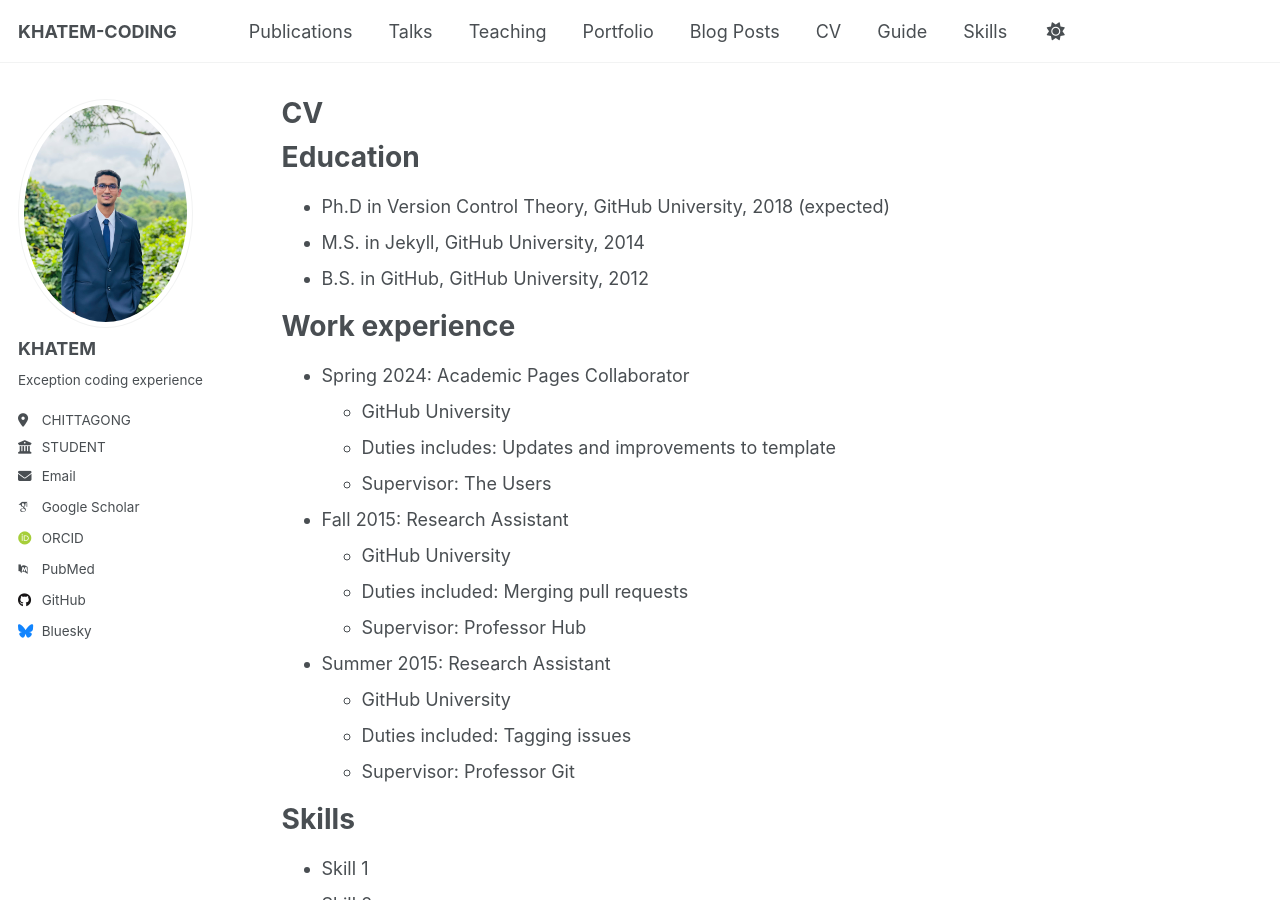
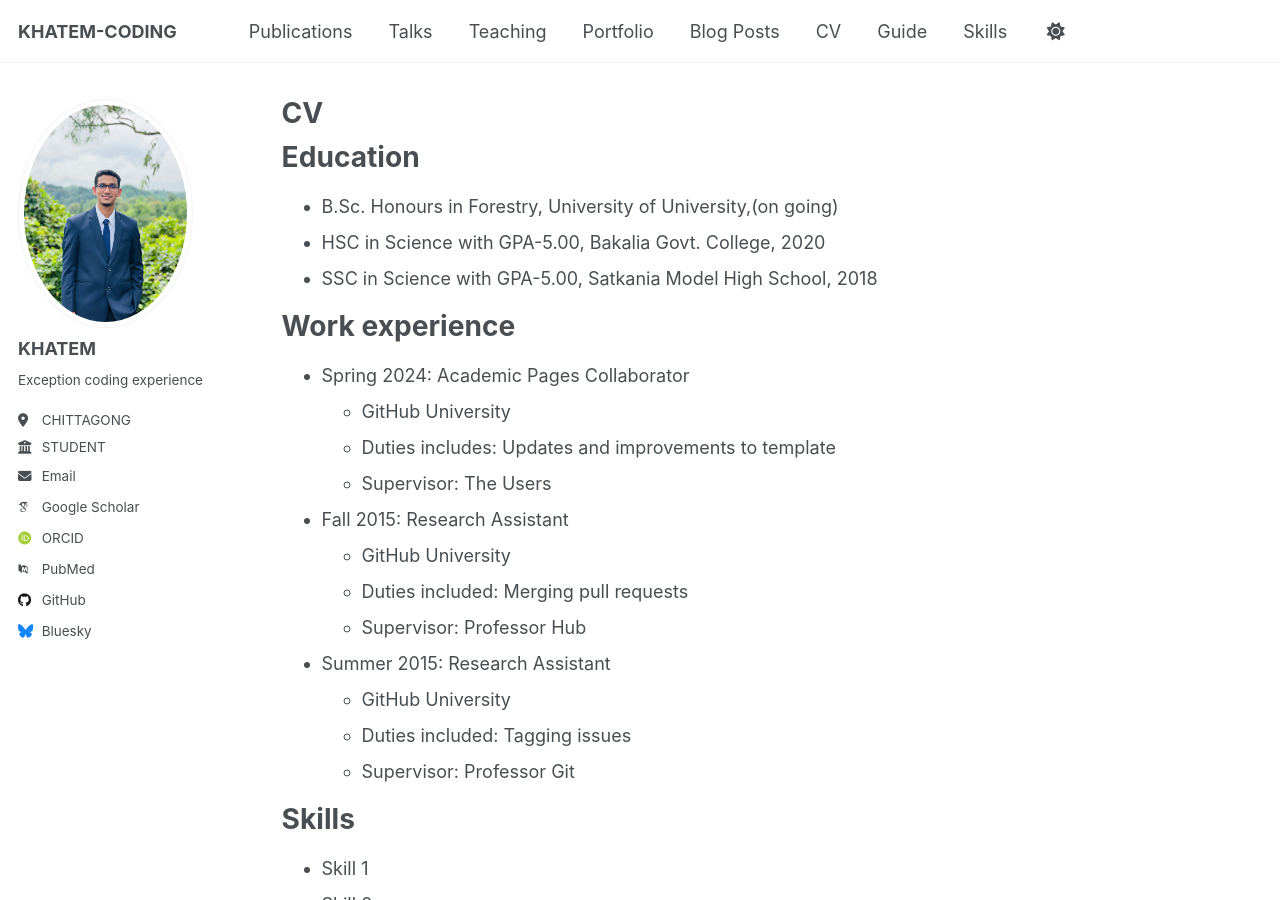
Before and after one commit to jafiruddinkhatem/jafiruddinkhatem.github.io, a Jekyll site: the page built from _pages/cv.md, in a window 1280 px wide and 900 px high. Built offline with Jekyll 4.4.1, drawn with Linux system fonts in a browser that asks for light colours; some web fonts are replaced; a script that is not in the unit is left out.

Commit message:
education added

```diff
--- a/_pages/cv.md
+++ b/_pages/cv.md
@@ -11,9 +11,9 @@ redirect_from:
 
 Education
 ======
-* Ph.D in Version Control Theory, GitHub University, 2018 (expected)
-* M.S. in Jekyll, GitHub University, 2014
-* B.S. in GitHub, GitHub University, 2012
+* B.Sc. Honours in Forestry, University of University,(on going)
+* HSC in Science with GPA-5.00, Bakalia Govt. College, 2020
+* SSC in Science with GPA-5.00, Satkania Model High School, 2018
 
 Work experience
 ======
```
Also changed, not shown: _pages/jafiruddinkhatem/jafiruddinkhatem.github.io/images/profile.png (added).
